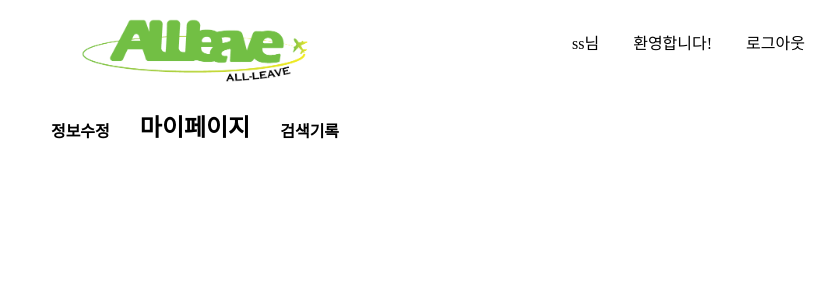
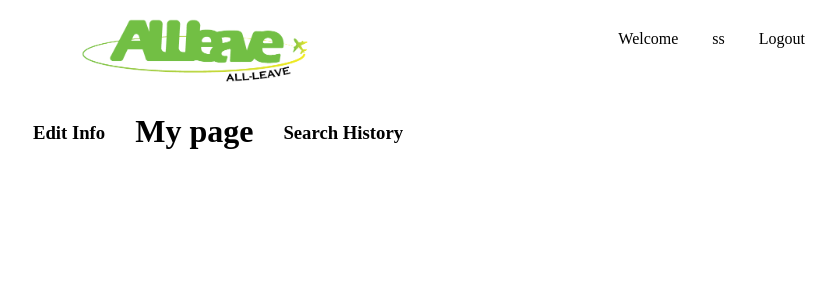
Before and after one commit to Yun-Seong-Geon/yANUs1-travel-project, a Flask app: page /main/mypage in a window 1280 px wide. Shown: the top 300 px of the page, without its empty margins (445-1280 px from the left). Run offline with Flask 3, Linux system fonts and the light colour scheme; a user stored in the database is signed in.

Commit message:
인공지능 연결 및 결과, 정보수정,검색기록 기능 추가

```diff
--- a/web/__init__.py
+++ b/web/__init__.py
@@ -32,6 +32,10 @@ def create_app():
     @login_manager.user_loader
     def load_user(id):
         return User.query.get(id)  # primary_key
+    def format_datetime(value, format='%Y-%m-%d %H:%M'):
+        return value.strftime(format)
+
+    app.jinja_env.filters['datetime'] = format_datetime
 
     return app
 
--- a/web/static/css/mypage.css
+++ b/web/static/css/mypage.css
@@ -26,13 +26,13 @@ ul{list-style: none;}/*리스트 앞에 . 같은거 제거*/
 .my-container {
     display: flex;
     padding: 21px 15px;
-    height: 25px;
+    height: 10px;
     position: absolute;
     top: 100px;
     left: 50%;
-    transform: translate(-50%, -50%); /*정확히 화면 가운데로 정렬*/
+    transform: translate(-45%, -55%); /*정확히 화면 가운데로 정렬*/
   }
-.my-container h4{
+.my-container h3{
     color: rgb(0, 0, 0);
     cursor: pointer;
     margin: 30px;
--- a/web/static/js/mypage.js
+++ b/web/static/js/mypage.js
@@ -1,8 +1,25 @@
-const links = document.querySelectorAll('.link');
-const pageContent = document.getElementById('pageContent');
+const links_info = document.querySelectorAll('.link-info');
+const pageContent_info = document.getElementById('pageContent-info');
 
-links.forEach(function(link) {
+links_info.forEach(function(link) {
   link.addEventListener('click', function() {
-    pageContent.classList.toggle('show'); // 'show' 클래스를 토글
+    // pageContent_search 창이 열려 있으면 닫기
+    if (pageContent_search.classList.contains('show')) {
+      pageContent_search.classList.remove('show');
+    }
+    pageContent_info.classList.toggle('show'); // 'show' 클래스를 토글
   });
 });
+
+const links_search = document.querySelectorAll('.link-search');
+const pageContent_search = document.getElementById('pageContent-search');
+
+links_search.forEach(function(link) {
+  link.addEventListener('click', function() {
+    // pageContent_info 창이 열려 있으면 닫기
+    if (pageContent_info.classList.contains('show')) {
+      pageContent_info.classList.remove('show');
+    }
+    pageContent_search.classList.toggle('show'); // 'show' 클래스를 토글
+  });
+});
--- a/web/templates/gaib.html
+++ b/web/templates/gaib.html
@@ -44,7 +44,6 @@
                 <div class="membergaib">
                     <input type="submit" value="가입하기">
                 </div>
-                {% with messages = get_flashed_messages(with_categories=true) %}
                     {% if messages %}
                         {% for category, message in messages %}
                             {%if category == 'error'%}
@@ -52,7 +51,6 @@
                             {% endif %}
                         {% endfor %}
                     {% endif %}
-                {% endwith %}
             </div>
         </div>
     </form>
--- a/web/templates/mypage.html
+++ b/web/templates/mypage.html
@@ -13,25 +13,30 @@
             </a>
         </div>
         <div class="top_menu">
-            <a >{{ user_nickname }}님 환영합니다!</a>
-            <a href="{{ url_for('auth.logout') }}">로그아웃</a>
+            <a>Welcome</a>
+            <a >{{ user_nickname }}</a>
+            <a href="{{ url_for('auth.logout') }}">Logout</a>
         </div>
         <div class="my-container">
-            <h4 class="link">정보수정</h4>
-            <h2><b>마이페이지</b></h2>
-            <h4 class="link">검색기록</h4>
+            <h3 class="link-info">Edit Info</h3>
+            <h1><b>My page</b></h1>
+            <h3 class="link-search">Search History</h3>
          </div>
 
          <div class="separator"></div>
-
-            <div class="page" id="pageContent">
+         <form action="{{ url_for('view.mypage') }}" method="post">
+            <div class="page" id="pageContent-info">
                 <div class="gaib_nick">
                     <h5>닉네임</h5>
                     <input type="text" name="gaib_nick" id="gaib_nick"  maxlength="20" placeholder="닉네임을 입력하세요">
                 </div>
+                <div class="now_pw">
+                    <h5>현재 비밀번호</h5>
+                    <input type="password" name="now_pw" id="now_pw"  maxlength="20" placeholder="현재 비밀번호를 입력하세요">
+                </div>
                 <div class="gaib_pw">
-                    <h5>비밀번호</h5>
-                    <input type="password" name="gaib_pw" id="gaib_pw"  maxlength="20" placeholder="비밀번호를 입력하세요">
+                    <h5>새로운 비밀번호</h5>
+                    <input type="password" name="gaib_pw" id="gaib_pw"  maxlength="20" placeholder="새로운 비밀번호를 입력하세요">
                 </div>
                 <div class="gaib_pw1">
                     <h5>비밀번호 재확인</h5>
@@ -47,12 +52,25 @@
                     <h5>전화번호</h5>
                     <input type="text" name="phone" id="phone" class="check" placeholder="-를 제외하고 입력하세요">
                 </div>
-
+                {% with messages = get_flashed_messages() %}
+                    {% if messages %}
+                        <div class="flash-messages">
+                            {% for message in messages %}
+                                <p>{{ message }}</p>
+                            {% endfor %}
+                        </div>
+                    {% endif %}
+                {% endwith %}
                 <div class="membergaib">
-                    <input type="button"  onclick="joinform_check();" value="수정하기">
+                    <button type="submit" onclick="joinform_check();">수정하기</button>
                 </div>
             </div>
-
+        </form>
+            <div class="page" id="pageContent-search">
+                {% for history in search_history %}
+                    <p class = 'histories'>{{ loop.index }}.  {{ history.search_text }},  {{history.timestamp|datetime}}</p>
+                {% endfor %}
+            </div>
         <script src="{{ url_for('static', filename='js/mypage.js') }}"></script>
 </body>
 </html>
--- a/web/views.py
+++ b/web/views.py
@@ -10,16 +10,70 @@ import base64
 from io import BytesIO
 from PIL import Image
 import numpy as np
+import time
+from . import db
+from werkzeug.security import check_password_hash
+from .models import User,SearchHistory
 translate_json_path = 'abstract-plane-396801-904742608cb2.json'
 views = Blueprint('view',__name__)
+
+
+
+
 
 @views.route("/")
 def home():
     return render_template('login.html')
-@views.route("/main/mypage")
+
+
+
+
+
+@views.route('/main/mypage', methods=['GET', 'POST'])
 def mypage():
+    if request.method == 'POST':
+        # HTML 폼에서 제공된 데이터 가져오기
+        nickname = request.form.get('gaib_nick')
+        current_password = request.form.get('now_pw')
+        new_password = request.form.get('gaib_pw')
+        confirm_password = request.form.get('gaib_pw1')
+        email = request.form.get('email')
+        phone = request.form.get('phone')
+        user = User.query.filter_by(id=current_user.id).first()
+        # 예제: 닉네임 및 이메일 유효성 검사
+        if not nickname or not email:
+            flash("닉네임 및 이메일은 필수 입력 항목입니다.")
+            return redirect(url_for('view.mypage'))
+
+        if not check_password_hash(user.password,current_password):
+            flash("비밀번호가 다릅니다.")
+            return redirect(url_for('view.mypage'))
+
+        # 새로운 비밀번호 확인
+        if new_password != confirm_password:
+            flash("비밀번호가 일치하지 않습니다.")
+            return redirect(url_for('view.mypage'))
+
+        # 데이터베이스 업데이트
+        current_user.nickname = nickname
+        if new_password:  # 새 비밀번호가 있을 경우만 업데이트
+            current_user.password = new_password
+        current_user.email = email
+        current_user.phone = phone
+
+        db.session.commit()
+
+        flash("정보가 성공적으로 수정되었습니다.")
+        return redirect(url_for('view.mypage'))
+
     user_nickname = current_user.nickname
-    return render_template('mypage.html',user_nickname=user_nickname)
+    user_nickname = current_user.nickname
+    search_history = SearchHistory.query.filter_by(user_id=current_user.id).order_by(SearchHistory.timestamp.desc()).all()
+    return render_template('mypage.html', user_nickname=user_nickname,search_history=search_history)
+
+
+
+
 
 @views.route('/main', methods=['GET', 'POST'])
 @login_required
@@ -31,31 +85,43 @@ def main():
         if text_to_translate is None or text_to_translate.strip() == "":
             flash('텍스트를 입력해주세요.', category='error')
         else:
+            if text_to_translate:
+            # 검색 기록 저장
+                new_search = SearchHistory(user_id=current_user.id, search_text=text_to_translate)
+                db.session.add(new_search)
+                db.session.commit()
+
             translator = ts.GoogleCloudTranslator(translate_json_path)
             translated_text = translator.translate(text_to_translate, 'en')['tgt_text']
             session['translated_text'] = translated_text
             return redirect(url_for('view.result',search = translated_text))
     return render_template('main.html',user_nickname=user_nickname,translated_text=translated_text)
 
+
+
+
 @views.route('/result')
 @login_required
 def result():
     search_term = request.args.get('search', default="")
-    # translated_text = session.get('translated_text', "")
     if not search_term:
-         # 검색어가 쿼리 파라미터로 제공되지 않았다면 메인 페이지로 리디렉션
+        # 검색어가 쿼리 파라미터로 제공되지 않았다면 메인 페이지로 리디렉션
         return redirect(url_for('view.main'))
+    return render_template('result.html', search_term=search_term)
+
+
+
+
+
+@views.route('/get_prediction')
+@login_required
+def get_prediction():
+    search_term = request.args.get('search', default="")
     translated_text = search_term
-    a,b= af.val(ai.gan_model(translated_text),translated_text)
-    if isinstance(b, np.ndarray):
-        if b.shape[0] == 1:
-            b = np.squeeze(b, axis=0)
-        if b.shape[0] == 1:
-            b = np.squeeze(b, axis=0)
-    b = (b * 255).astype(np.uint8)
-    b = Image.fromarray(b)
-    buffered = BytesIO()
-    b.save(buffered, format="JPEG")  # 0번째 이미지를 사용하는 것을 가정합니다.
-    img_str = base64.b64encode(buffered.getvalue()).decode()
+    img_cat, img_data = af.val(ai.gan_model(translated_text), translated_text)
 
-    return render_template('result.html', img_cat = a,imgs = img_str, translated_text = search_term)
+    return jsonify({
+        'translated_text': translated_text,
+        'img_cat': img_cat,
+        'img_src': img_data
+    })
```
Also changed, not shown: other parts of web/static/css/mypage.css (+25 -1 lines), ai_fuction.py (+33 -3 lines), test_ai.py (+2 -15 lines), web/models.py (+8 -1 lines), web/static/css/main.css (+5 -6 lines), web/static/css/result.css (+22 -2 lines), web/static/js/result.js (+20 -6 lines), web/templates/main.html (+7 -12 lines), web/templates/result.html (+11 -6 lines), web/auth.py (line endings or trailing spaces), 3 other files.
